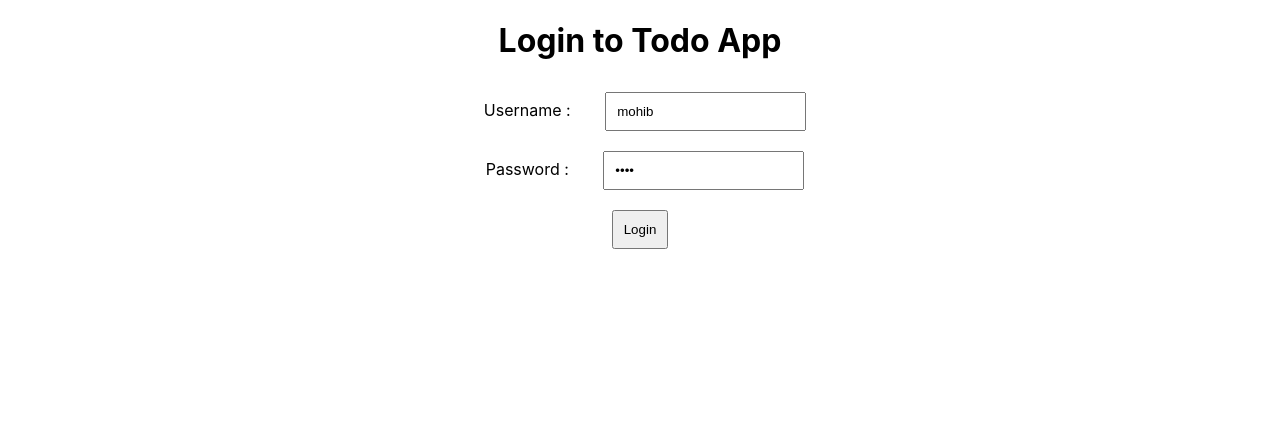
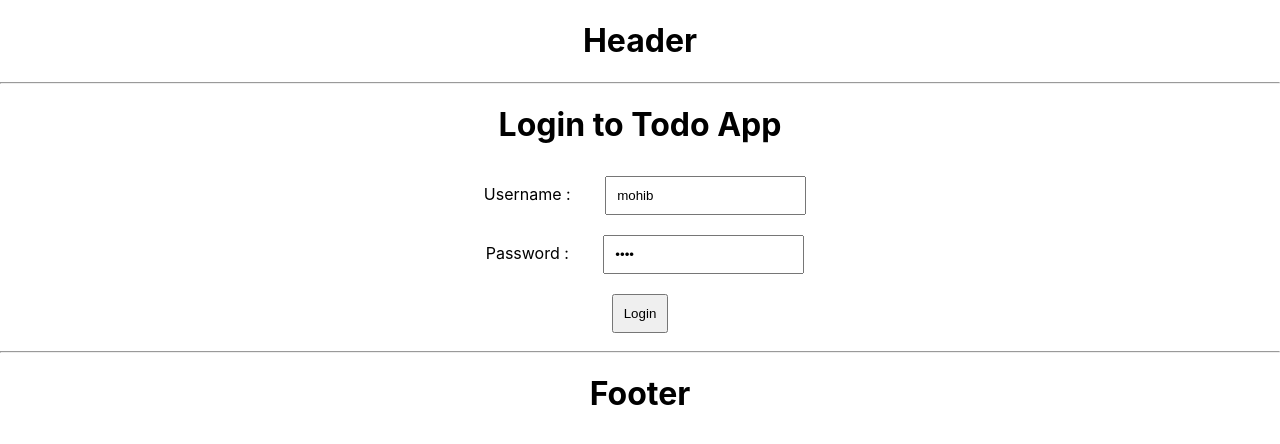
Before and after one commit to thisismohibkhan/todo-App, a React (Create React App) app in the folder ui/: page / in a window 1280 px wide. Shown: the top 444 px of the page. Built offline with nearby package versions, Linux system fonts and the light colour scheme.

Commit message:
Added header, footer and logout component

```diff
--- a/ui/src/components/todo/TodoApp.jsx
+++ b/ui/src/components/todo/TodoApp.jsx
@@ -5,15 +5,18 @@ import './TodoApp.css';
 export default function TodoApp(){
     return (
     <div className="TodoApp">
+        <HeaderComponent/>
         <BrowserRouter>
             <Routes>
                 <Route path="/" element={ <LoginComponent/>}></Route>
                 <Route path="/login" element={ <LoginComponent/>}></Route>
                 <Route path="/welcome/:username" element={<WelcomeComponent/>}></Route>
                 <Route path="/todos" element={<ListTodosComponent/>}></Route>
+                <Route path="/logout" element={<LogoutComponent/>}></Route>
                 <Route path="*" element={<ErrorComponent/>}></Route>
             </Routes>
         </BrowserRouter>
+        <FooterComponent/>
     </div>
     );
 }
@@ -93,6 +96,33 @@ function ErrorComponent(){
     );
 }
 
+function HeaderComponent(){
+    return (
+        <div className="headerComponent">
+            <h1>Header</h1>
+            <hr/>
+        </div>
+    );
+}
+
+function FooterComponent(){
+    return (
+        <div className="footerComponent">
+            <hr/>
+            <h1>Footer</h1>
+        </div>
+    );
+}
+
+function LogoutComponent(){
+    return (
+        <div className="logoutComponent">
+            <h1>You are logged out</h1>
+            <h3>Thank you</h3>
+        </div>
+    );
+}
+
 function ListTodosComponent(){
     const date = new Date();
     const todos = [
```
